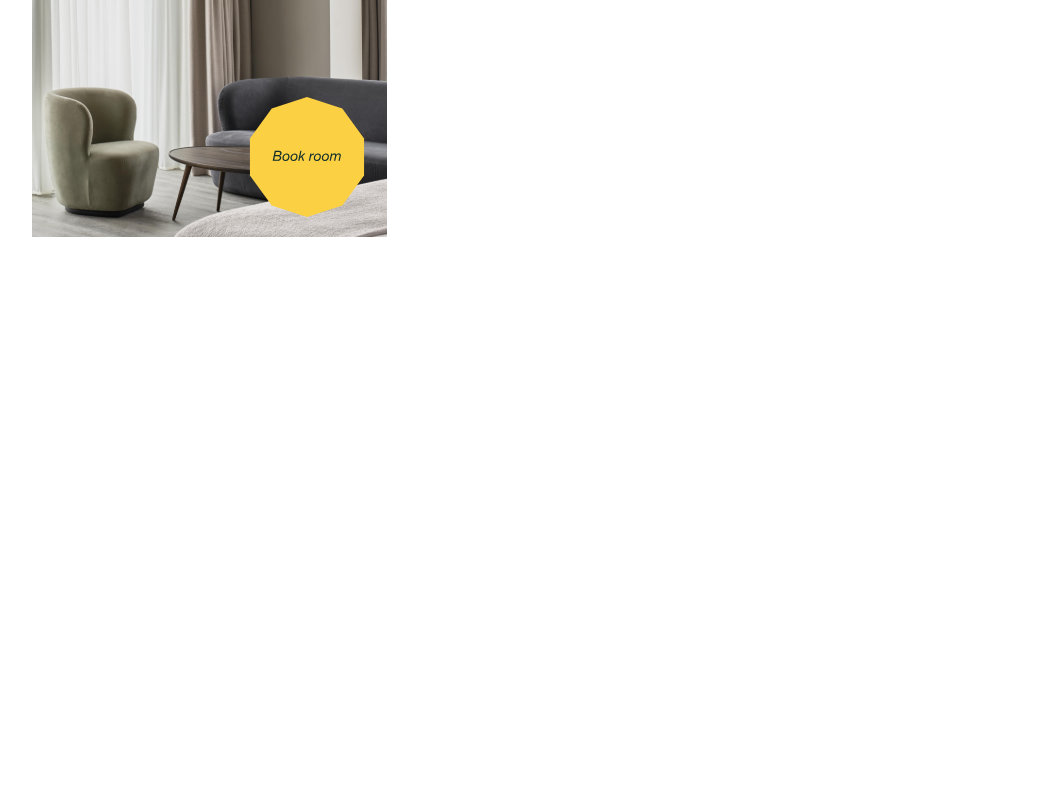
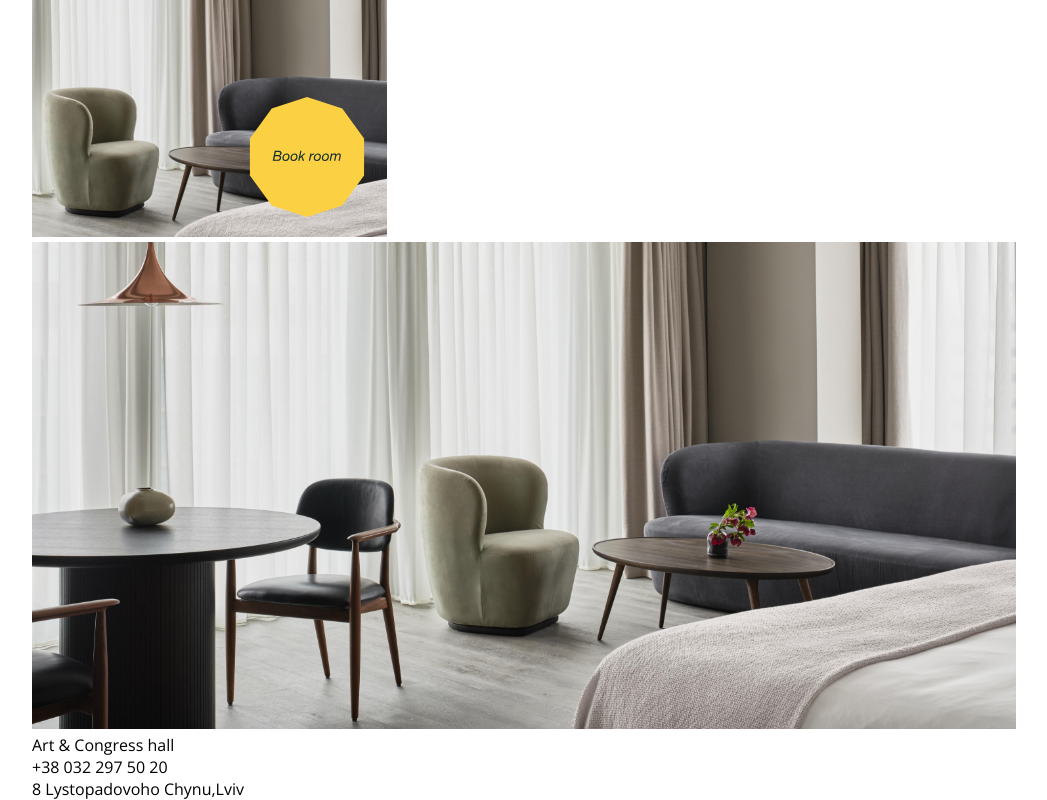
Before and after one commit to gift56/Fullstack-HotelWebsite, a React (Create React App) app: page / in a window 1280 px wide. Shown: the part 458-1258 px from the top of the page, without its empty margins (32-1079 px from the left). Before the commit the page ends 800 px from the top, so only its background shows below. Built offline with nearby package versions, Linux system fonts and the light colour scheme; a web font is replaced by a local one.

Commit message:
done with the jsx

```diff
--- a/src/components/Hero.jsx
+++ b/src/components/Hero.jsx
@@ -5,6 +5,7 @@ import Mobilehero from "../assets/Hmobile.svg";
 import Desktophero from "../assets/desktopH.svg";
 import { Container } from "../styles/container.styled";
 import {
+  BookForm,
   HeroArea,
   HeroContainer,
   LeftSide,
@@ -46,6 +47,19 @@ const Hero = () => {
             <div className="mobileImg">
               <img src={Mobilehero} alt="heroImg" />
             </div>
+            <div className="desktopImg">
+              <div className="image">
+                <img src={Desktophero} alt="heroImg" />
+              </div>
+              <BookForm></BookForm>
+            </div>
+            <div className="book">
+              <p>Art & Congress hall</p>
+              <div className="contact">
+                <p>+38 032 297 50 20</p>
+                <p className="address">8 Lystopadovoho Chynu,Lviv</p>
+              </div>
+            </div>
           </RightSide>
         </HeroArea>
       </Container>
```
